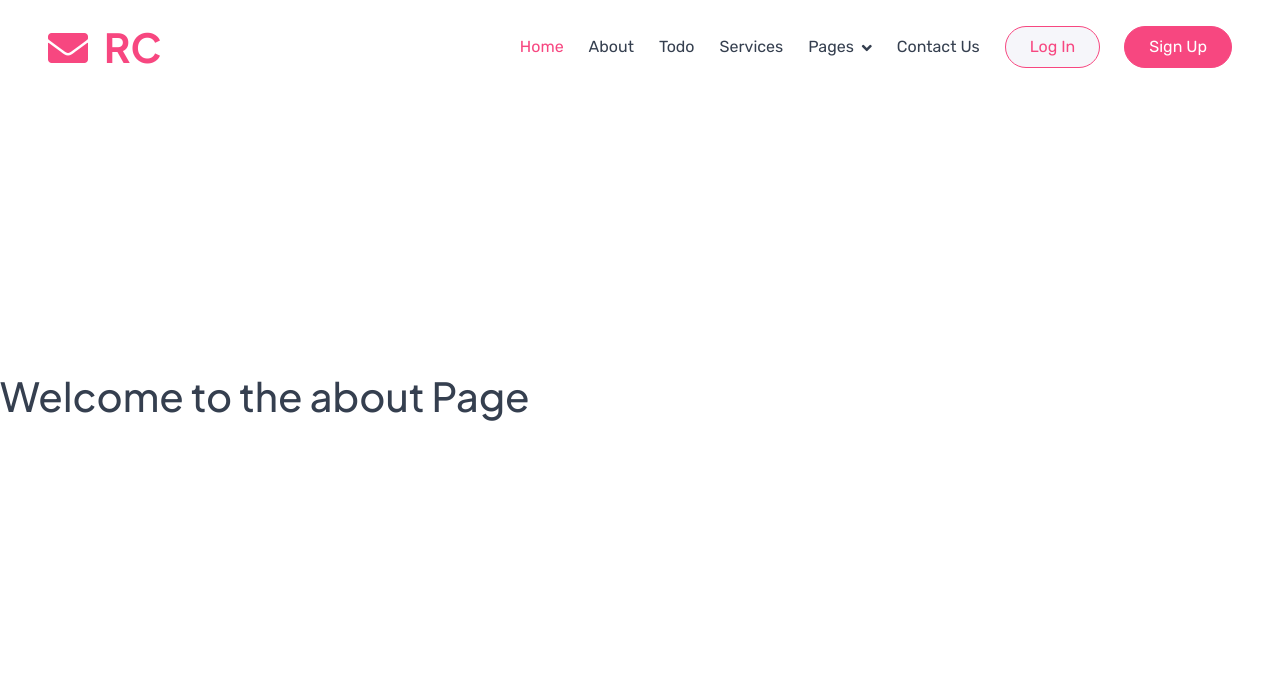
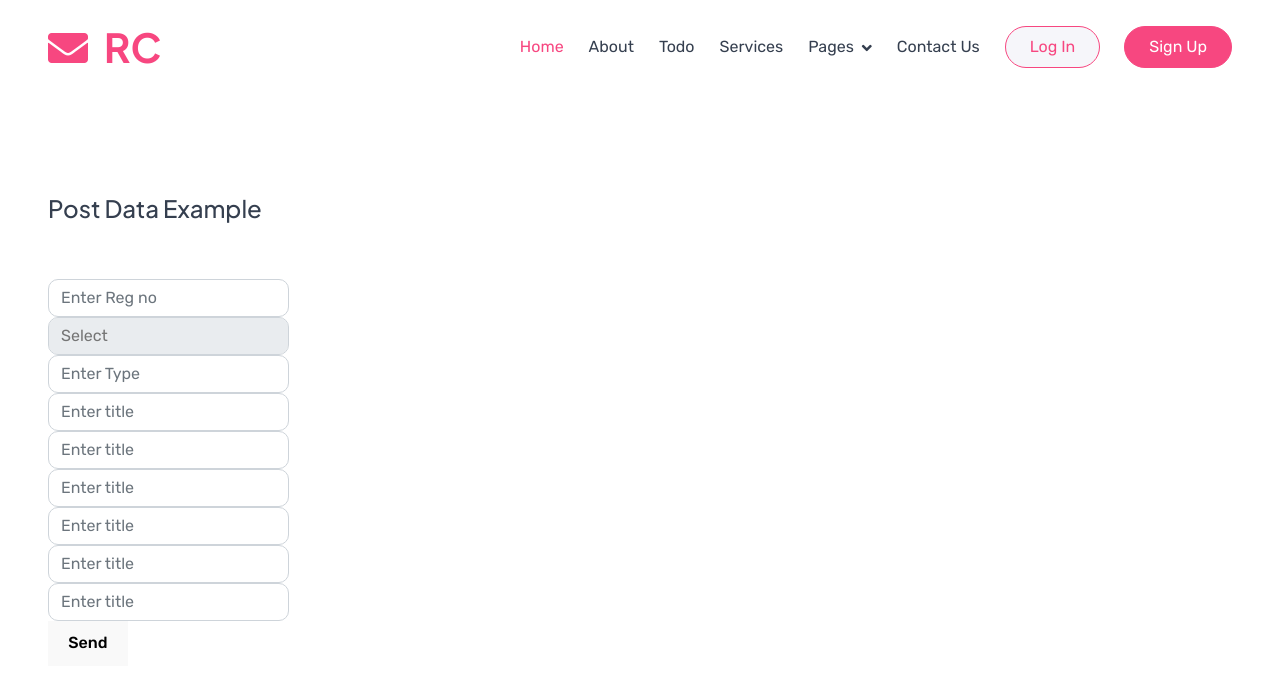
Before and after one commit to wbamit/reactproject1, a React (Vite) app: page /about in a window 1280 px wide. Shown: the top 688 px of the page. Built offline with nearby package versions, Linux system fonts and the light colour scheme.

Commit message:
first phase api call and submit

```diff
--- a/src/pages/Todo.jsx
+++ b/src/pages/Todo.jsx
@@ -7,7 +7,6 @@ function Todo() {
   const addTask = () => {
     if (task.trim() === '') return;
     setTodos([...todos, { text: task, completed: false }]);
-    console.log(todos);
     setTask('');
   };
 
--- a/src/pages/about.jsx
+++ b/src/pages/about.jsx
@@ -1,6 +1,140 @@
-import { useState } from 'react'
+import React, { useEffect, useState } from 'react';
+
+/*function About() {
+  const [users, setUsers] = useState([]);       // Store fetched data
+  const [loading, setLoading] = useState(true); // Track loading state
+  const [error, setError] = useState(null);     // Track error state
+
+  useEffect(() => {
+    //fetch('https://testproject.co.in/api/apiforapp/v1/wallet/add-money') // Sample API
+    fetch('https://jsonplaceholder.typicode.com/users') // Sample API
+      .then(response => {
+        if (!response.ok) {
+          throw new Error('Network response was not OK');
+        }
+        return response.json();
+      })
+      .then(data => {
+        setUsers(data);
+        setLoading(false);
+      })
+      .catch(error => {
+        setError(error.message);
+        setLoading(false);
+      });
+  }, []); // Empty dependency array = run once on mount
+
+return <>
+    <div className="container px-lg-5">
+    <h4>User List from api</h4>
+      <ul>
+        {users.map(user => (
+          <li key={user.id}>
+            <strong>{user.name}</strong> - {user.email}
+          </li>
+        ))}
+      </ul>
+      </div>
+  </>
+}*/
+
+
+
 function About() {
-  return <h1>Welcome to the about Page</h1>;
+  //const [name, setName] = useState('');
+  const [userRegID, setUserRegID] = useState('');
+  const [type, setType] = useState('');
+  const [amount, setAmount] = useState('');
+  const [requestForm, setRequestForm] = useState('');
+  const [bankName, setBankName] = useState('');
+  const [transactionID, setTransactionID] = useState('');
+  const [paymentBy, setPaymentBy] = useState('');
+  const [depositDate, setDepositDate] = useState('');
+  const [remarks, setRemarks] = useState('');
+
+  const [responseData, setResponseData] = useState(null);
+  const [error, setError] = useState(null);
+
+  const handleSubmit = async (e) => {
+    e.preventDefault();
+    const token = '25|9QLLMryDLgU5ZHxCLvlbLAxwY5zuoyBhZM1Jn0mjb5671de4';
+    console.log(userRegID);
+    try {
+      const response = await fetch('https://testproject.co.in/api/apiforapp/v1/wallet/add-money', {
+        method: 'POST',
+        headers: {
+          'Content-Type': 'application/json',
+          'Authorization': `Bearer ${token}`, // Adding the Bearer token to the Authorization header
+        },
+        body: JSON.stringify({
+          userRegID: userRegID,
+          type: type,
+          type: type,
+          amount: amount,
+          requestForm: requestForm,
+          bankName: bankName,
+          transactionID: transactionID,
+          paymentBy: paymentBy,
+          depositDate: depositDate,
+          remarks: remarks,
+        }),
+      });
+
+      console.log(response);
+
+      if (!response.ok) {
+        throw new Error('Failed to send data');
+      }
+
+      const data = await response.json();
+      setResponseData(data);
+    } catch (err) {
+      setError(err.message);
+    }
+  };
+
+  return (
+    <>
+    <div className="container-fluid header position-relative overflow-hidden p-0">
+      <div className="hero-header overflow-hidden px-5">
+        <div className="row gy-5 align-items-center">
+          <h4>Post Data Example</h4>
+          <div className="col-lg-12">
+            <form onSubmit={handleSubmit}>
+              <div className="col-lg-6 wow fadeInLeft">
+                <input className="form-control" type="text" value={userRegID} placeholder="Enter Reg no" onChange={(e) => setUserRegID(e.target.value)}/>
+                <select value={type} className="form-control">
+                  <option value=""> Select </option>
+                  <option value="online">Online</option>
+                  <option value="offline">Offline</option>
+                </select>
+                <input className="form-control" type="text" value={type} placeholder="Enter Type" onChange={(e) => setName(e.target.value)}/>
+                <input className="form-control" type="text" value={name} placeholder="Enter title" onChange={(e) => setName(e.target.value)}/>
+              </div>
+              <div className="col-lg-6 wow fadeInRight">
+                <input className="form-control"type="text" value={name} placeholder="Enter title" onChange={(e) => setName(e.target.value)}/>
+                <input className="form-control" type="text" value={name} placeholder="Enter title" onChange={(e) => setName(e.target.value)}/>
+                <input className="form-control"type="text" value={name} placeholder="Enter title" onChange={(e) => setName(e.target.value)}/>
+                <input className="form-control" type="text" value={name} placeholder="Enter title" onChange={(e) => setName(e.target.value)}/>
+                <input className="form-control" type="text" value={name} placeholder="Enter title" onChange={(e) => setName(e.target.value)}/>
+              </div>
+              <button type="submit">Send</button>
+            </form>
+          </div>
+
+          {error && <p style={{ color: 'red' }}>{error}</p>}
+
+          {responseData && (
+            <div>
+              <h3>Response:</h3>
+              <pre>{JSON.stringify(responseData, null, 2)}</pre>
+            </div>
+          )}
+        </div>
+      </div>
+    </div>
+    </>
+  );
 }
 
 export default About;
```
Also changed, not shown: src/App.jsx (indentation only).
